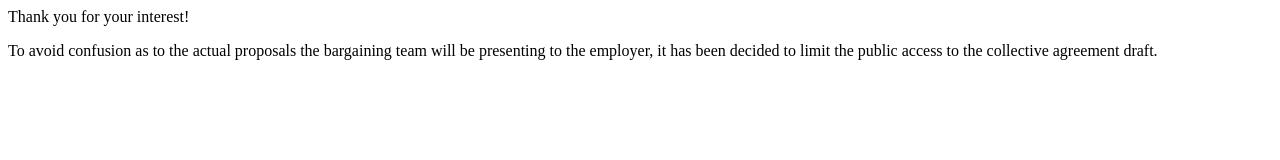
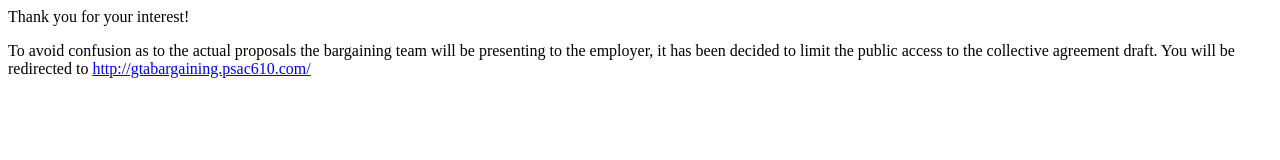
Before and after one commit to dmitrii-marin/dmitrii-marin.github.io, a plain HTML site: page bargain17.html in a window 1280 px wide. Drawn offline with Linux system fonts and the light colour scheme.

Commit message:
Update bargain17.html

```diff
--- a/bargain17.html
+++ b/bargain17.html
@@ -1,9 +1,12 @@
 <html>
 <head>
+<meta http-equiv="refresh" content="10; url=http://gtabargaining.psac610.com/">
 <title>Dmitrii Marin, сandidate to the Bargaining Committee of PSAC610</title>
 </head>
 <body>
 Thank you for your interest! <p />
-To avoid confusion as to the actual proposals the bargaining team will be presenting to the employer, it has been decided to limit the public access to the collective agreement draft.
+To avoid confusion as to the actual proposals the bargaining team will be presenting to the employer,
+  it has been decided to limit the public access to the collective agreement draft.
+  You will be redirected to <a href="http://gtabargaining.psac610.com/">http://gtabargaining.psac610.com/</a>
 </body>
 </html>
```
